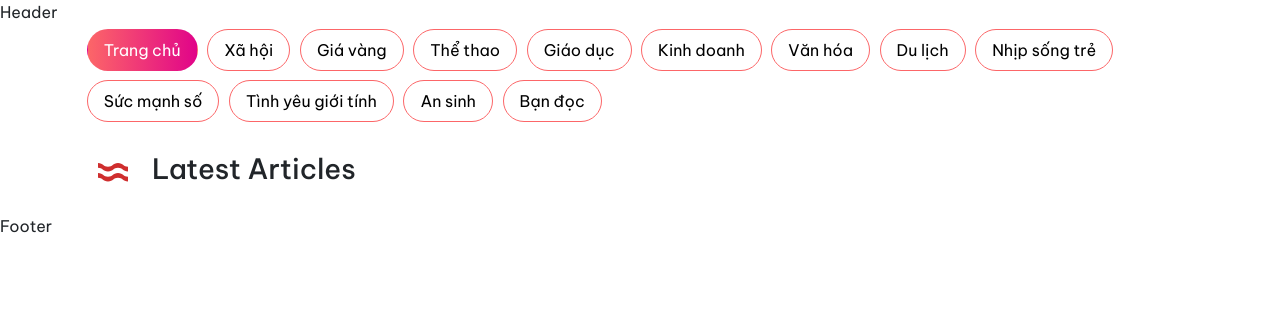
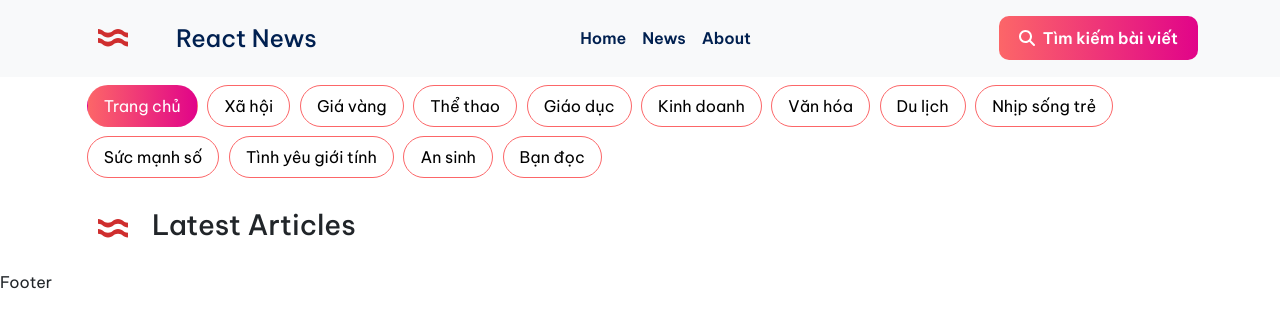
Before and after one commit to hinerumasato/react-news, a React (Vite) app: page /news in a window 1280 px wide. Shown: the top 328 px of the page. Built offline with nearby package versions, Linux system fonts and the light colour scheme.

Commit message:
feat: add header module

```diff
--- a/src/components/layouts/Master.tsx
+++ b/src/components/layouts/Master.tsx
@@ -5,7 +5,7 @@ export const Master: ILayout = ({ children }) => {
     return (
         <>
             <Header />
-            <main>
+            <main style={{ marginTop: '80px' }}>
                 {children}
             </main>
             <Footer />
--- a/src/components/pages/Home/Home.tsx
+++ b/src/components/pages/Home/Home.tsx
@@ -6,8 +6,9 @@ import SliderContainer from "./SliderContainer"
 import SubscribeNews from "@/components/partials/SubscribeNews"
 import PaginatePage from "@/components/partials/PaginatePage"
 import NewsItemContainer from "@/components/vendors/News/NewsItemContainer";
-import useGetNewsItems from "@/customHooks/useGetNewsItems"
+import useGetNewsItems from "@/hooks/useGetNewsItems"
 import INewsItem from "@/interfaces/INewsItem"
+import { useTitle } from "@/hooks"
 
 export const Home = () => {
     const [currentPage, setCurrentPage] = useState(1);
@@ -22,6 +23,8 @@ export const Home = () => {
         setCurrentPage(page);
         console.log(`Current page: ${page}`);
     }
+
+    useTitle('Trang chủ');
 
     useEffect(() => {
         setSliderData(sliderNews);
--- a/src/components/pages/News/News.tsx
+++ b/src/components/pages/News/News.tsx
@@ -1,11 +1,14 @@
 import CategoryBar from "@/components/pages/News/CategoryBar.tsx";
 import { Waves } from "@/components/vendors";
 import NewsItem from "@/components/vendors/News/NewsItem.tsx";
+import { useTitle } from "@/hooks";
 import { useState } from "react";
 import { Container } from "react-bootstrap";
 
 export const News = () => {
     const [newsData] = useState([])
+
+    useTitle('Tin tức');
 
     return (
         <Container>
--- a/src/components/partials/Header.tsx
+++ /dev/null
@@ -1,6 +0,0 @@
-
-export const Header = () => {
-    return (
-        <div>Header</div>
-    )
-}
--- /dev/null
+++ b/src/components/partials/Header/Header.scss
@@ -0,0 +1,20 @@
+#header {
+    position: fixed;
+    top: 0;
+    left: 0;
+    right: 0;
+    z-index: 1000;
+    .brand-name {
+        color: #002050;
+        font-size: 1.5rem;
+    }
+
+    .nav-link {
+        color: #002050;
+        font-weight: 600;
+        transition: all 0.3s ease-in-out;
+        &:hover {
+            color: #f00;
+        }
+    }
+}
--- /dev/null
+++ b/src/components/partials/Header/Header.tsx
@@ -0,0 +1,55 @@
+import { Waves } from "@/components/vendors"
+import { Col, Container, Nav, Navbar, Row } from "react-bootstrap"
+import "./Header.scss"
+import { Link } from "react-router-dom"
+import { FontAwesomeIcon } from "@fortawesome/react-fontawesome"
+import { faSearch } from "@fortawesome/free-solid-svg-icons"
+import { useEffect, useState } from "react"
+
+export const Header = () => {
+
+    const [isShadow, setShadow] = useState(false);
+    useEffect(() => {
+        window.addEventListener("scroll", () => {
+            if(window.scrollY > 50)
+                setShadow(true);
+            else
+                setShadow(false);
+        });
+
+        return () => {
+            window.removeEventListener("scroll", () => {});
+        }
+    }, [])
+
+    return (
+        <header id="header" className={isShadow ? 'shadow' : ''}>
+            <Navbar bg="light" variant="light">
+                <Container>
+                    <Navbar.Brand as={Link} to="/">
+                        <Row className="align-items-center">
+                            <Col>
+                                <Waves />
+                            </Col>
+                            <Col>
+                                <h2 className="m-0 brand-name">React News</h2>
+                            </Col>
+                        </Row>
+                    </Navbar.Brand>
+                    <Nav>
+                        <Nav.Link as={Link} to="/">Home</Nav.Link>
+                        <Nav.Link as={Link} to="/news">News</Nav.Link>
+                        <Nav.Link as={Link} to="/about">About</Nav.Link>
+                    </Nav>
+
+                    <Nav>
+                        <button className="btn btn-custom d-flex align-items-center gap-2 fw-semibold">
+                            <FontAwesomeIcon icon={faSearch} />
+                            <span>Tìm kiếm bài viết</span>
+                        </button>
+                    </Nav>
+                </Container>
+            </Navbar>
+        </header>
+    )
+}
--- a/src/components/partials/index.ts
+++ b/src/components/partials/index.ts
@@ -1,2 +1,2 @@
-export { Header } from './Header'
+export { Header } from './Header/Header'
 export { Footer } from './Footer'
--- /dev/null
+++ b/src/hooks/index.ts
@@ -0,0 +1 @@
+export { useTitle } from './useTitle';
--- /dev/null
+++ b/src/hooks/useTitle.ts
@@ -0,0 +1,3 @@
+export const useTitle = (title: string) => {
+    document.title = title;
+}
```
Also changed, not shown: src/hooks/useGetNewsItems.ts (renamed from src/customHooks/useGetNewsItems.ts), src/index.css (line endings or trailing spaces), 1 other file (tests, documents, lock files or other folders).
